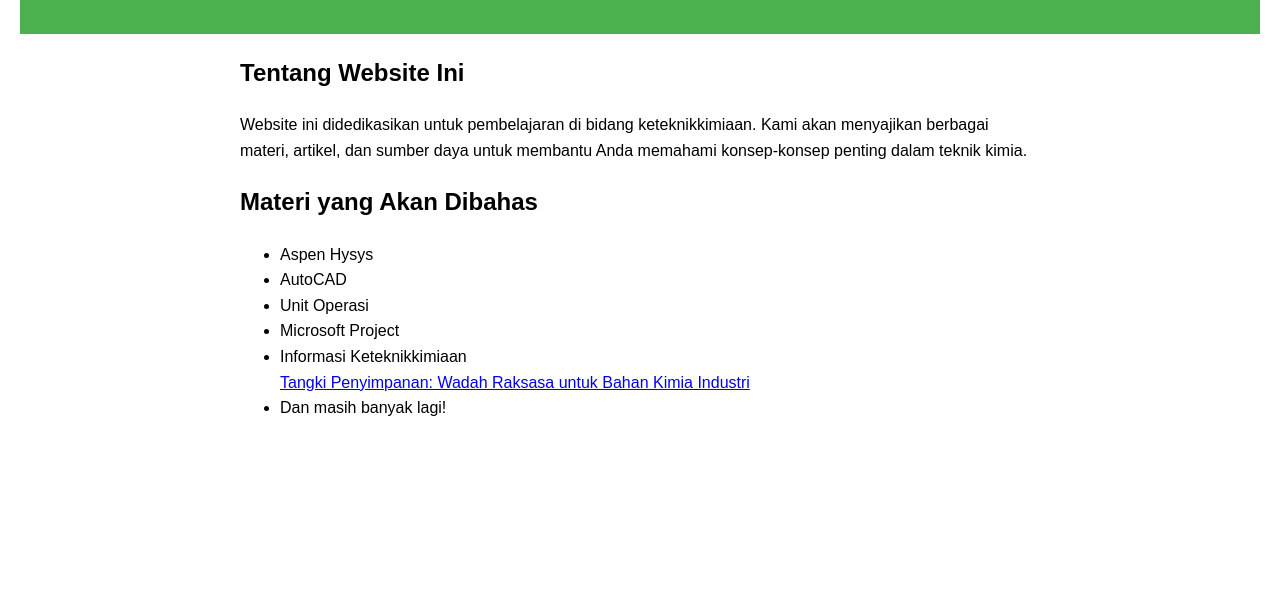
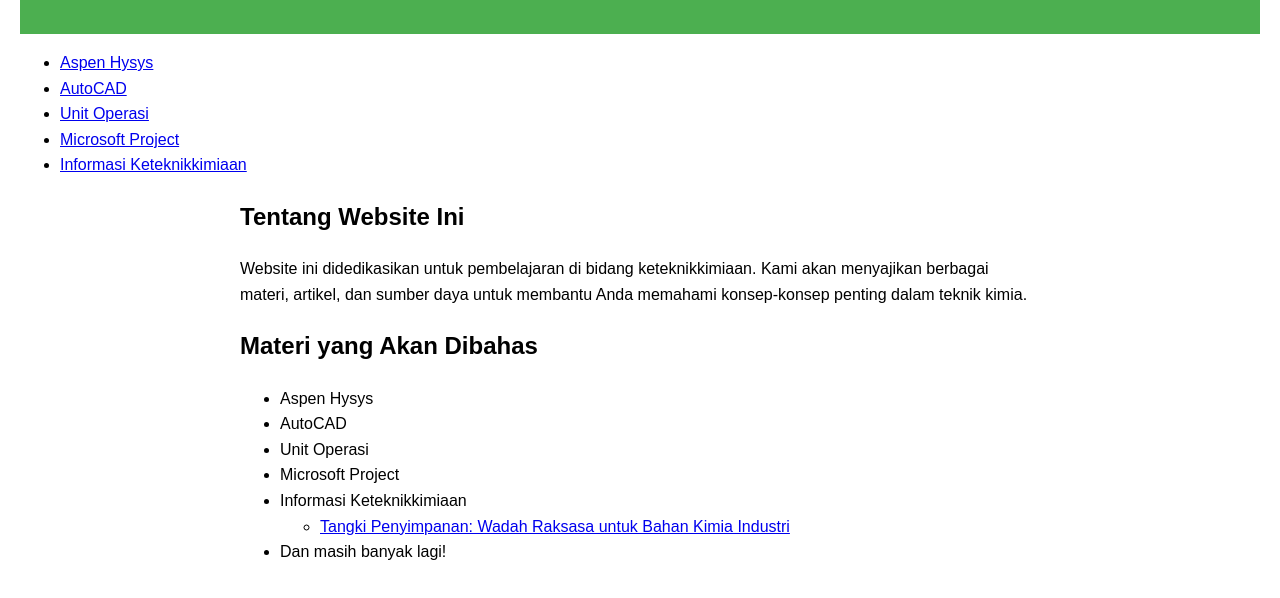
Before and after one commit to LearnwithRian/Keteknikkimiaan-website, a plain HTML site: page index.html in a window 1280 px wide. Shown: the part 112-710 px from the top of the page. Drawn offline with Linux system fonts and the light colour scheme.

Commit message:
Update index.html

```diff
--- a/index.html
+++ b/index.html
@@ -5,23 +5,34 @@
     <meta name="viewport" content="width=device-width, initial-scale=1.0">
     <title>Pembelajaran Keteknikkimiaan</title>
     <link rel="stylesheet" href="styles.css">
-
 </head>
 <body>
     <header>
         <h1>Selamat Datang di Website Pembelajaran Keteknikkimiaan</h1>
     </header>
+    <nav>
+        <ul>
+            <li><a href="#aspen-hysys">Aspen Hysys</a></li>
+            <li><a href="#autocad">AutoCAD</a></li>
+            <li><a href="#unit-operasi">Unit Operasi</a></li>
+            <li><a href="#microsoft-project">Microsoft Project</a></li>
+            <li><a href="#informasi-keteknikkimiaan">Informasi Keteknikkimiaan</a></li>
+        </ul>
+    </nav>
     <main>
         <h2>Tentang Website Ini</h2>
         <p>Website ini didedikasikan untuk pembelajaran di bidang keteknikkimiaan. Kami akan menyajikan berbagai materi, artikel, dan sumber daya untuk membantu Anda memahami konsep-konsep penting dalam teknik kimia.</p>
         <h2>Materi yang Akan Dibahas</h2>
         <ul>
-            <li>Aspen Hysys</li>
-            <li>AutoCAD</li>
-            <li>Unit Operasi</li>
-            <li>Microsoft Project</li>
-            <li>Informasi Keteknikkimiaan</li>
-                <a href="unit-operasi-tangki-penyimpanan.html">Tangki Penyimpanan: Wadah Raksasa untuk Bahan Kimia Industri</a>
+            <li id="aspen-hysys">Aspen Hysys</li>
+            <li id="autocad">AutoCAD</li>
+            <li id="unit-operasi">Unit Operasi</li>
+            <li id="microsoft-project">Microsoft Project</li>
+            <li id="informasi-keteknikkimiaan">Informasi Keteknikkimiaan
+                <ul>
+                    <li><a href="tangki-penyimpanan.html">Tangki Penyimpanan: Wadah Raksasa untuk Bahan Kimia Industri</a></li>
+                </ul>
+            </li>
             <li>Dan masih banyak lagi!</li>
         </ul>
     </main>
```
